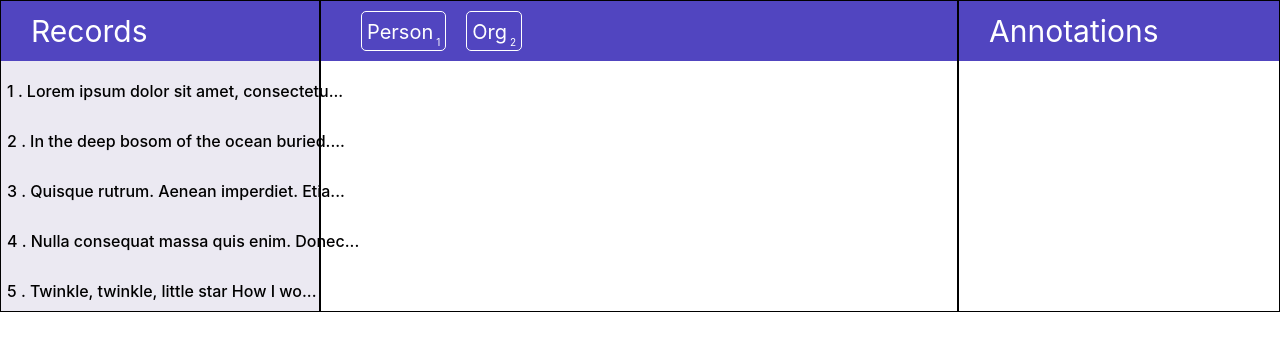
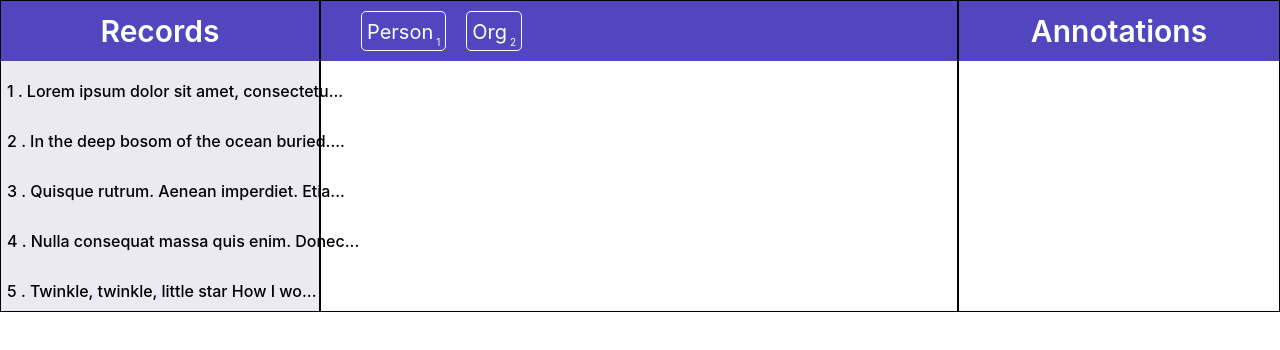
Before and after one commit to EightCubed/Text-Highliter-Assignment, a React (Create React App) app: page / in a window 1280 px wide. Shown: the top 350 px of the page. Built offline with nearby package versions, Linux system fonts and the light colour scheme.

Commit message:
Added annotation selection and double clicking function added

```diff
--- a/src/App.js
+++ b/src/App.js
@@ -56,7 +56,7 @@ const annotationListData=[
       },
       {
         "id": 1,
-        "text": "buried",
+        "text": "ocean",
         "annotation": 1,
       },
       {
@@ -81,7 +81,7 @@ const annotationListData=[
       },
       {
         "id": 3,
-        "text": "ante",
+        "text": "lorem",
         "annotation": 1,
       },
       {
@@ -99,7 +99,6 @@ const annotationListData=[
 function App() {
 
   const [selectedID,setSelectedID]=useState(null)
-  const [data,setData]=useState(recordsData);
   const [annotationList,setAnnotationList]=useState(annotationListData)
 
   const changeRecord = (id) => {
@@ -108,15 +107,21 @@ function App() {
 
   const handleRemove = (text) => {
     const newList = annotationList.filter(c => c.text !== text );
+    setAnnotationList(newList);
+  }
+
+  const handleAdd = (data,activeAnnotation) => {
+    const newList = annotationList.filter(c => c);
+    newList.push({"id": activeAnnotation, "text": data, "annotation": 1})
+    setAnnotationList(newList)
     console.log(newList)
-    setAnnotationList(newList);
   }
 
   return (
     <div className="App">
-      <Records data={data} selected={selectedID} changeRecord={changeRecord} />
-      <AnnotationList data={data} selected={selectedID} annotations={Annotations} annotationList={annotationList}/>
-      <AnnotationWindow data={data} selected={selectedID} handleRemove={handleRemove} annotationList={annotationList}/>
+      <Records data={recordsData} selected={selectedID} changeRecord={changeRecord} />
+      <AnnotationList data={recordsData} selected={selectedID} handleAdd={handleAdd} annotations={Annotations} annotationList={annotationList}/>
+      <AnnotationWindow data={recordsData} selected={selectedID} handleRemove={handleRemove} annotationList={annotationList}/>
     </div>
   );
 }
--- a/src/Components/AnnotationList.jsx
+++ b/src/Components/AnnotationList.jsx
@@ -1,26 +1,35 @@
-import React from 'react';
+import React, { useState } from 'react';
 import './annotationlist.css';
 import Highlight from './Highlight';
 
-const AnnotationList = ({data=[],annotations=[],selected,annotationList}) =>{
+const AnnotationList = ({data=[],annotations=[],handleAdd,selected,annotationList}) =>{
 
+    const [activeAnnotation,setActiveAnnotation]=useState();
     let thisAnnotation=[]
     thisAnnotation=annotationList.filter( c => {
         if( c.id === selected)
             return c
     });
 
+    const handleClick = (e,id) => {
+        setActiveAnnotation(id)
+    }
+
+    const handleAddAnnotation = (data,activeAnnotation) => {
+        handleAdd(data,activeAnnotation)
+    }
+
     return(
         <div className='annotationlist'>
-            <div className='title'>
+            <div className='title2'>
                 {annotations.map( (annotations)=>
-                    <div className='annotations' key={annotations.id}>{annotations.name}<div className='annotationNumber'>{annotations.id}</div></div>
+                    <div onClick={(e)=>handleClick(e,annotations.id)} className={annotations.id===activeAnnotation?"annotationsActive":"annotations"} key={annotations.id}>{annotations.name}<div className='annotationNumber'>{annotations.id}</div></div>
                 )}
             </div>
             {data.map( data =>
                 (data.id===selected &&
                 <div className='recordBody' key={data.id}>
-                    <Highlight text={data.body} searchWords={thisAnnotation} />
+                    <Highlight text={data.body} handleAdd={handleAddAnnotation} activeAnnotation={activeAnnotation} searchWords={thisAnnotation} />
                 </div>)
             )}
         </div>
--- a/src/Components/AnnotationWindow.jsx
+++ b/src/Components/AnnotationWindow.jsx
@@ -9,7 +9,7 @@ const AnnotationWindow = ({data=[],annotationList,selected,handleRemove}) =>{
 
     return(
         <div className='annotationwindow'>
-            <div className='title'>Annotations</div>
+            <div className='title3'>Annotations</div>
             <table>{annotationList.map( (element) => {
                 if(element.id===selected)
                 {
--- a/src/Components/Highlight.jsx
+++ b/src/Components/Highlight.jsx
@@ -1,7 +1,11 @@
 import { isEmpty } from 'lodash';
 import './highlight.css';
 
-const Highlight = ({text='',searchWords=[]}) => {
+const constantAnnot={};
+constantAnnot['Person']=1;
+constantAnnot['Org']=2;
+
+const Highlight = ({text='',activeAnnotation=0,handleAdd,searchWords=[]}) => {
 
     const nullArray=isEmpty(searchWords);
     const array=text.split(" ");
@@ -14,7 +18,9 @@ const Highlight = ({text='',searchWords=[]}) => {
         annotationArray[`${element.text}`]=temp;
     });
 
-    console.log(annotationArray)
+    const handleSelect = () => {
+        handleAdd(window.getSelection().toString(),activeAnnotation);
+    }
 
     return(
         <div className='textBody'>
@@ -23,12 +29,16 @@ const Highlight = ({text='',searchWords=[]}) => {
                 (array.map( (element) =>{
                     if( annotationText.includes(element))
                     {
-                        console.log(element)
-                        return <mark className='annot'>{element}<mark className='annotName'>{annotationArray[`${element}`]}</mark></mark>
+                        if ( activeAnnotation===0 )
+                            return <mark className='annot'>{element}<mark className='annotName'>{annotationArray[`${element}`]}</mark></mark>
+                        else if ( constantAnnot[annotationArray[`${element}`]]===activeAnnotation )
+                            return <mark className='annot'>{element}<mark className='annotName'>{annotationArray[`${element}`]}</mark></mark>
+                        else
+                            return <p>{element}{' '}</p>
                     }
                     else
                     {
-                        return <p>{element}{' '}</p>
+                        return <p onMouseUp={handleSelect}>{element}{' '}</p>
                     }
                 }))
             }
--- a/src/Components/Records.jsx
+++ b/src/Components/Records.jsx
@@ -12,7 +12,7 @@ const Records = ({data ,selected ,changeRecord }) =>{
 
     return(
         <div className='records'>
-            <div className='title'>Records</div>
+            <div className='title1'>Records</div>
             {data.map(({id,heading,body})=>
                 <div className='record' key={id} onClick={(e)=>handleChange(e,id)} className={id===selected?'selected':'unselected'}>
                     <div className='body'>
--- a/src/Components/annotationlist.css
+++ b/src/Components/annotationlist.css
@@ -3,7 +3,7 @@
     border: 1px solid black;
 }
 
-.title{
+.title2{
     background-color: rgb(81, 69, 192);
     font-size: 30px;
     height: 60px;
@@ -49,3 +49,10 @@
     padding: 10px;
     line-height: 30px;
 }
+
+.btn{
+    height: 30px;
+    display: flex;
+    align-self: center;
+    font-size: 16px;
+}
--- a/src/Components/annotationwindow.css
+++ b/src/Components/annotationwindow.css
@@ -5,6 +5,16 @@
 
 .annotationWindow{
     background-color: blue;
+}
+
+.title3{
+    background-color: rgb(81, 69, 192);
+    font-size: 30px;
+    height: 60px;
+    position: relative;
+    color: white;
+    line-height: 60px;
+    font-weight: 600;
 }
 
 .list{
--- a/src/Components/records.css
+++ b/src/Components/records.css
@@ -4,14 +4,14 @@
     background-color: rgb(235, 233, 242);
 }
 
-.title{
+.title1{
     background-color: rgb(81, 69, 192);
     font-size: 30px;
     height: 60px;
     position: relative;
-    text-align: center;
     color: white;
     line-height: 60px;
+    font-weight: 600;
 }
 
 .record{
```
